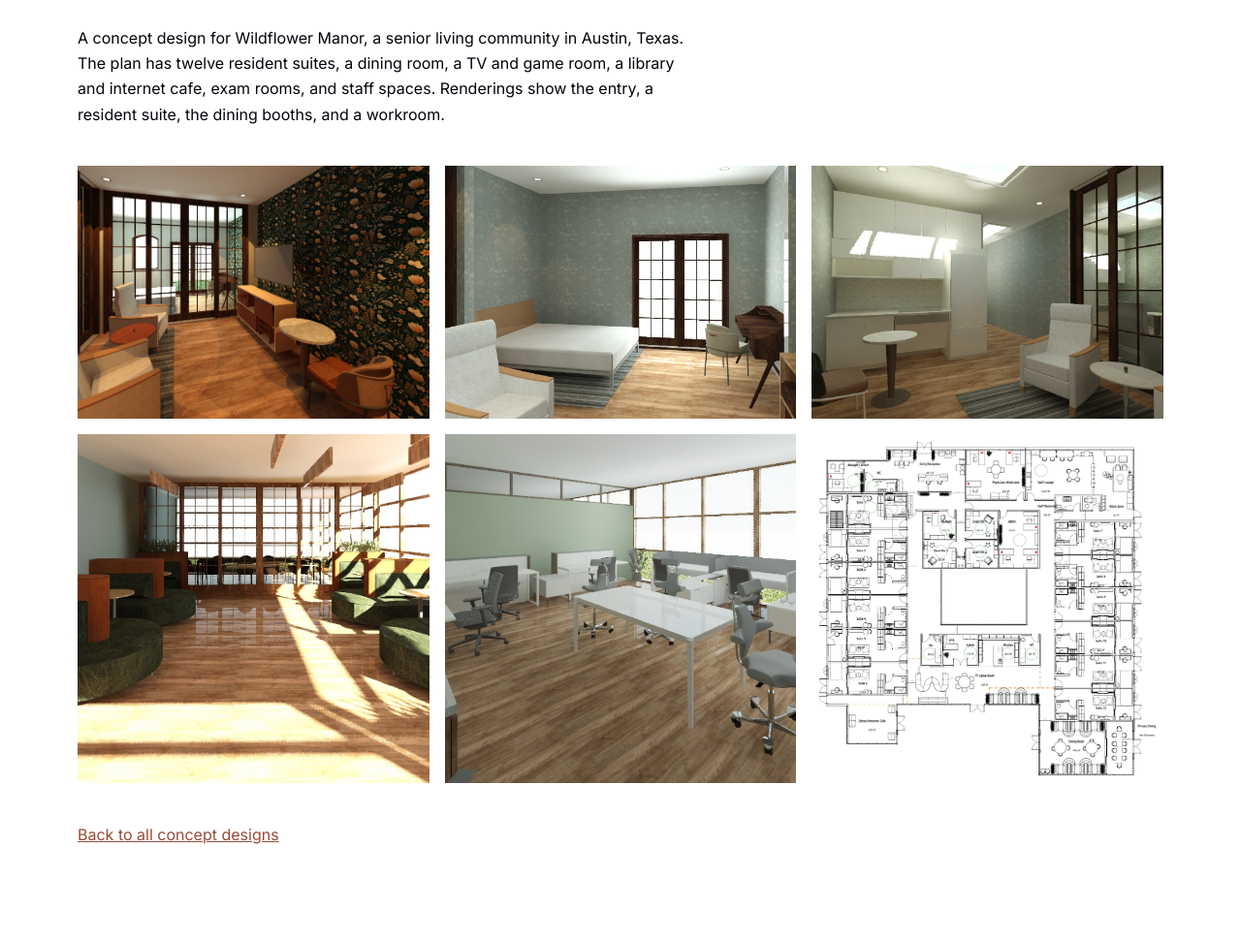
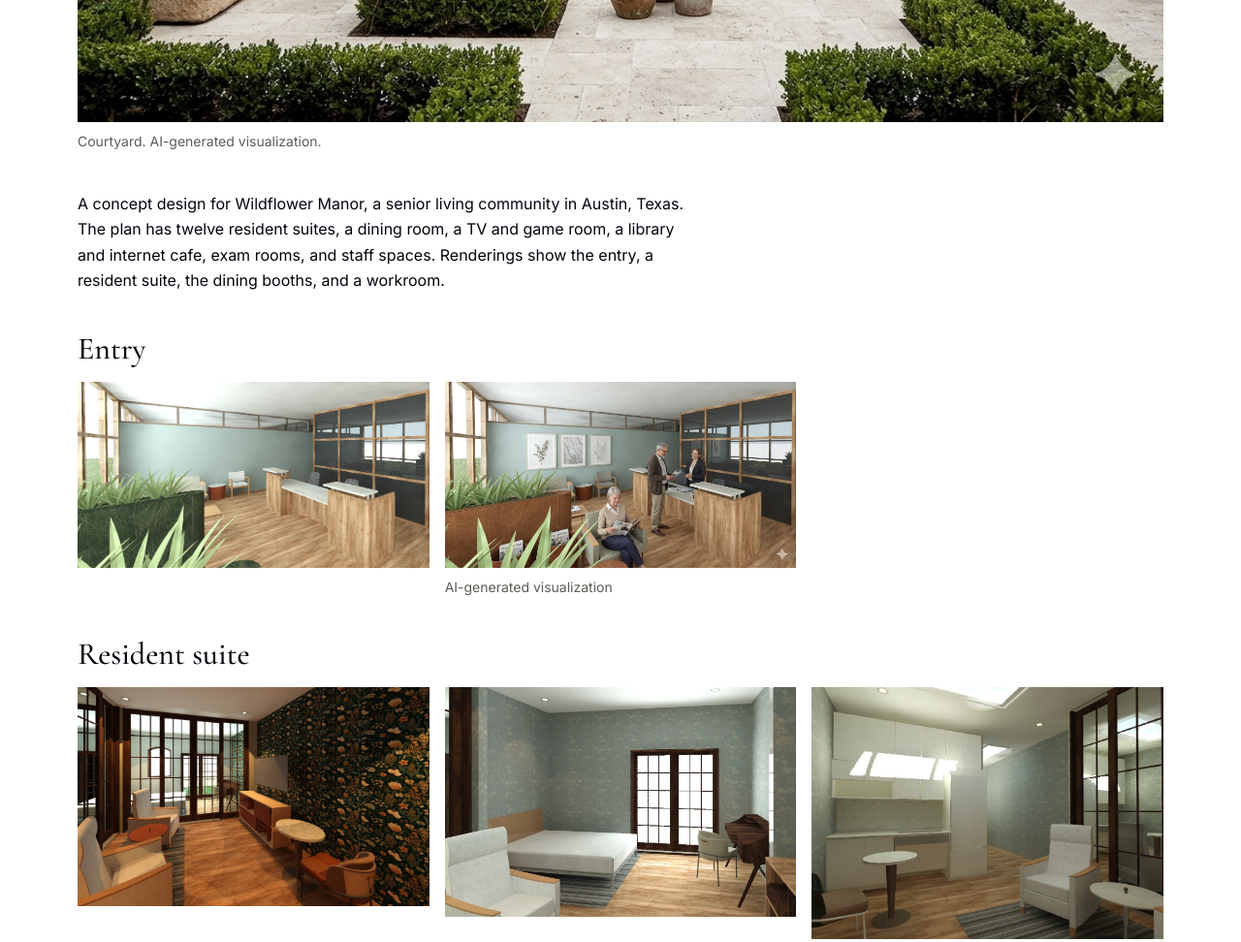
Before and after one commit to mattdeclaire/declaire.design, an Astro site: page /concepts/wildflower-manor in a window 1280 px wide. Shown: the part 920-1892 px from the top of the page at 97% size. Built offline with nearby package versions, Linux system fonts and the light colour scheme; Astro itself is replaced by a stand-in of ours.

Commit message:
Wildflower Manor: courtyard cover, second entry image, group images by room
Concept pages can now group images under room headings and show a short caption (used to label AI-generated visualizations).

Co-Authored-By: Claude Sonnet 5.5 <noreply@anthropic.com>
Claude-Session: https://claude.ai/code/session_01TyPsZ4kRQc6u5qMH3MX8Kb

```diff
--- a/src/content.config.ts
+++ b/src/content.config.ts
@@ -12,8 +12,9 @@ const projectSchema = ({ image }: SchemaContext) =>
     summary: z.string().optional(),
     cover: image(),
     coverAlt: z.string(),
+    coverCaption: z.string().optional(),
     images: z
-      .array(z.object({ src: image(), alt: z.string() }))
+      .array(z.object({ src: image(), alt: z.string(), group: z.string().optional(), caption: z.string().optional() }))
       .default([]),
     services: z.array(z.string()).default([]),
     featured: z.boolean().default(false),
--- a/src/content/concepts/wildflower-manor/index.md
+++ b/src/content/concepts/wildflower-manor/index.md
@@ -1,23 +1,37 @@
 ---
 # TODO(Katie): add a few sentences about the idea behind the design and the year.
-# TODO(Katie): four AI-generated images (file names start with "Gemini") were held back until she decides whether to show them, and how to label them.
+# TODO(Katie): the courtyard (08) and second entry (09) images are AI-generated and are shown with an "AI-generated visualization" caption. Three more AI images are still held back until she decides.
 # TODO(Katie): confirm the floor plan (07.jpg) is her own space plan before this goes live.
 title: Wildflower Manor
 location: Austin, TX
-cover: ./01.jpg
-coverAlt: Concept rendering of an entry with a wood reception desk topped in white stone, a sage green wall, a small sitting area, and a planter with tall green leaves in the foreground
+cover: ./08.jpg
+coverAlt: Concept visualization of a courtyard with a stone fountain, a tall oak tree, boxwood hedges, and residents chatting on wood benches, surrounded by glass-walled rooms
+coverCaption: Courtyard. AI-generated visualization.
 images:
+  - src: ./01.jpg
+    group: Entry
+    alt: Concept rendering of an entry with a wood reception desk topped in white stone, a sage green wall, a small sitting area, and a planter with tall green leaves in the foreground
+  - src: ./09.jpg
+    group: Entry
+    caption: AI-generated visualization
+    alt: Entry lobby with a wood reception desk, a receptionist greeting a visitor, a woman reading in a green armchair, framed botanical prints on a sage green wall, and a leather planter with tall green plants
   - src: ./02.jpg
+    group: Resident suite
     alt: Resident suite sitting area with a dark floral wallpaper wall, a wall-mounted TV above a wood credenza, two upholstered armchairs, and a small round table, with a glass-paneled partition to the bedroom
   - src: ./03.jpg
+    group: Resident suite
     alt: Resident suite bedroom with soft green patterned wallpaper, a bed, an upholstered armchair, a wood desk, and French doors
   - src: ./04.jpg
+    group: Resident suite
     alt: Resident suite kitchenette with white cabinets, a small round table, and a recliner beside a glass-paneled partition
   - src: ./05.jpg
+    group: Dining room
     alt: Dining area with curved green booths, wood-topped tables, and sunlight streaming in through a wall of windows
   - src: ./06.jpg
+    group: Workroom
     alt: Open workroom with white desks, gray task chairs, a sage green wall, and tall windows
   - src: ./07.jpg
+    group: Floor plan
     alt: Black-and-white floor plan of the community, with twelve resident suites, a dining room, a TV and game room, a library and internet cafe, exam rooms, and staff spaces
 services: []
 order: 2
--- a/src/pages/concepts/[slug].astro
+++ b/src/pages/concepts/[slug].astro
@@ -11,36 +11,57 @@ export async function getStaticPaths() {
 }
 
 const { project } = Astro.props;
-const { title, location, year, summary, cover, coverAlt, images, services } = project.data;
+const { title, location, year, summary, cover, coverAlt, coverCaption, images, services } = project.data;
+// Group images by room, keeping the order they were listed in.
+const groups: { name?: string; items: typeof images }[] = [];
+for (const img of images) {
+  const last = groups[groups.length - 1];
+  if (last && last.name === img.group) last.items.push(img);
+  else groups.push({ name: img.group, items: [img] });
+}
 const { Content } = await render(project);
 ---
 <Base title={title} description={summary ?? `${title}, a concept design by DeClaire Design.`}>
   <article class="section container">
     <p class="eyebrow">{['Concept Design', location, year].filter(Boolean).join(' · ')}</p>
     <h1>{title}</h1>
-    <Image class="cover" src={cover} alt={coverAlt} widths={[800, 1600, 2400]} sizes="100vw" loading="eager" />
+    <figure class="cover-figure">
+      <Image class="cover" src={cover} alt={coverAlt} widths={[800, 1600, 2400]} sizes="100vw" loading="eager" />
+      {coverCaption && <figcaption>{coverCaption}</figcaption>}
+    </figure>
     <div class="story">
       <Content />
       {services.length > 0 && (
         <ul class="services">{services.map((s) => <li>{s}</li>)}</ul>
       )}
     </div>
-    {images.length > 0 && (
-      <div class="gallery">
-        {images.map((img) => (
-          <Image src={img.src} alt={img.alt} widths={[600, 1200, 1800]} sizes="(max-width: 700px) 100vw, 50vw" />
-        ))}
-      </div>
-    )}
+    {groups.map((group) => (
+      <section class="room">
+        {group.name && <h2>{group.name}</h2>}
+        <div class="gallery">
+          {group.items.map((img) => (
+            <figure>
+              <Image src={img.src} alt={img.alt} widths={[600, 1200, 1800]} sizes="(max-width: 700px) 100vw, 50vw" />
+              {img.caption && <figcaption>{img.caption}</figcaption>}
+            </figure>
+          ))}
+        </div>
+      </section>
+    ))}
     <p><a href={url('/concepts')}>Back to all concept designs</a></p>
   </article>
 </Base>
 
 <style>
-  .cover { width: 100%; margin-block: var(--space-3) var(--space-4); }
+  .cover-figure { margin: var(--space-3) 0 var(--space-4); }
+  .cover { width: 100%; }
+  figcaption { font-size: var(--text-sm); color: var(--color-muted); margin-top: var(--space-1); }
+  .room { margin-bottom: var(--space-4); }
+  .room h2 { margin-bottom: var(--space-2); }
+  figure { margin: 0; }
   .story { margin-bottom: var(--space-4); }
   .services { display: flex; flex-wrap: wrap; gap: var(--space-1); list-style: none; padding: 0; }
   .services li { font-size: var(--text-sm); border: 1px solid var(--color-border); padding: 0.2rem 0.6rem; }
-  .gallery { display: grid; gap: var(--space-2); grid-template-columns: repeat(auto-fill, minmax(min(100%, 22rem), 1fr)); margin-bottom: var(--space-4); }
-  .gallery :global(img) { width: 100%; height: 100%; object-fit: cover; }
+  .gallery { display: grid; gap: var(--space-2); grid-template-columns: repeat(auto-fill, minmax(min(100%, 22rem), 1fr)); }
+  .gallery :global(img) { width: 100%; height: auto; }
 </style>
```
Also changed, not shown: src/content/concepts/wildflower-manor/08.jpg (added), src/content/concepts/wildflower-manor/09.jpg (added).
